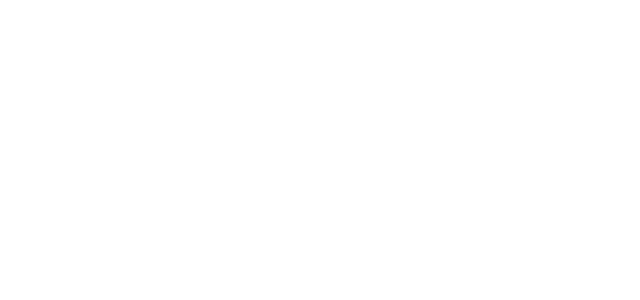
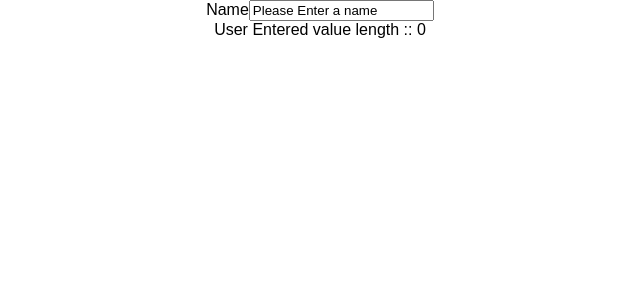
Before and after one commit to kondareddyyaramala/react-introductory-app, a React (Create React App) app: page / in a window 1280 px wide. Shown: the top 300 px of the page, without its empty margins (320-960 px from the left). Built offline with nearby package versions, Linux system fonts and the light colour scheme.

Commit message:
Create a new input class component

```diff
--- a/src/App.js
+++ b/src/App.js
@@ -1,5 +1,6 @@
 import React, { Component } from 'react';
 import './App.css';
+import { Input } from "./Input";
 
 class App extends Component {
   data = [{ firstName: "Mary", lastName: "Rose" }];
@@ -24,6 +25,7 @@
         { this.displayNames.forEach(name => {
           return <div>${name}</div>;
         })}
+        <Input></Input>
       </div>
     );
   }
--- /dev/null
+++ b/src/Input.js
@@ -0,0 +1,35 @@
+import React, { Fragment } from 'react';
+
+export class Input extends React.Component {
+
+    constructor(props){
+        super(props);
+        this.state = {
+            name: 'Please Enter a name',
+            length: 0
+        }
+    }
+
+    handleValueChange = (v) => {
+        const { target: { value } } = v
+        this.setState({ name: value});
+        this.setState({ length: !!value ? value.length : 0});
+    }
+
+    handleOnFocus = () => {
+        this.setState({ name: ''});
+    }
+
+    render(){
+        // Render function
+      return  (<Fragment>
+            <label>Name</label>
+            <input
+                value={this.state.name}
+                onFocus={this.handleOnFocus}
+                onChange={this.handleValueChange}></input>
+            <div> User Entered value length :: {this.state.length}</div>
+        </Fragment>
+      )
+    }
+}
```
Also changed, not shown: package.json (line endings or trailing spaces), 1 other file (tests, documents, lock files or other folders).
